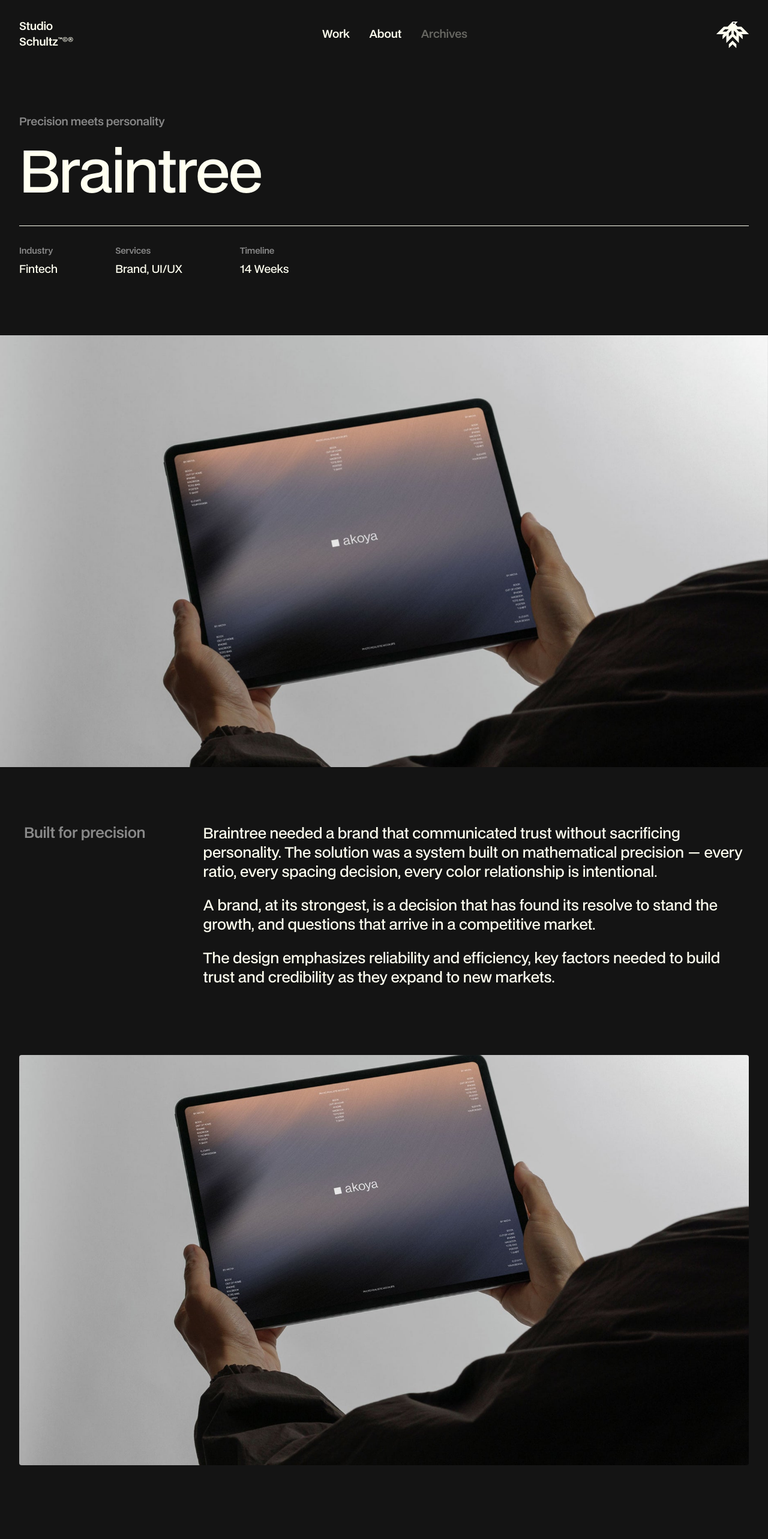
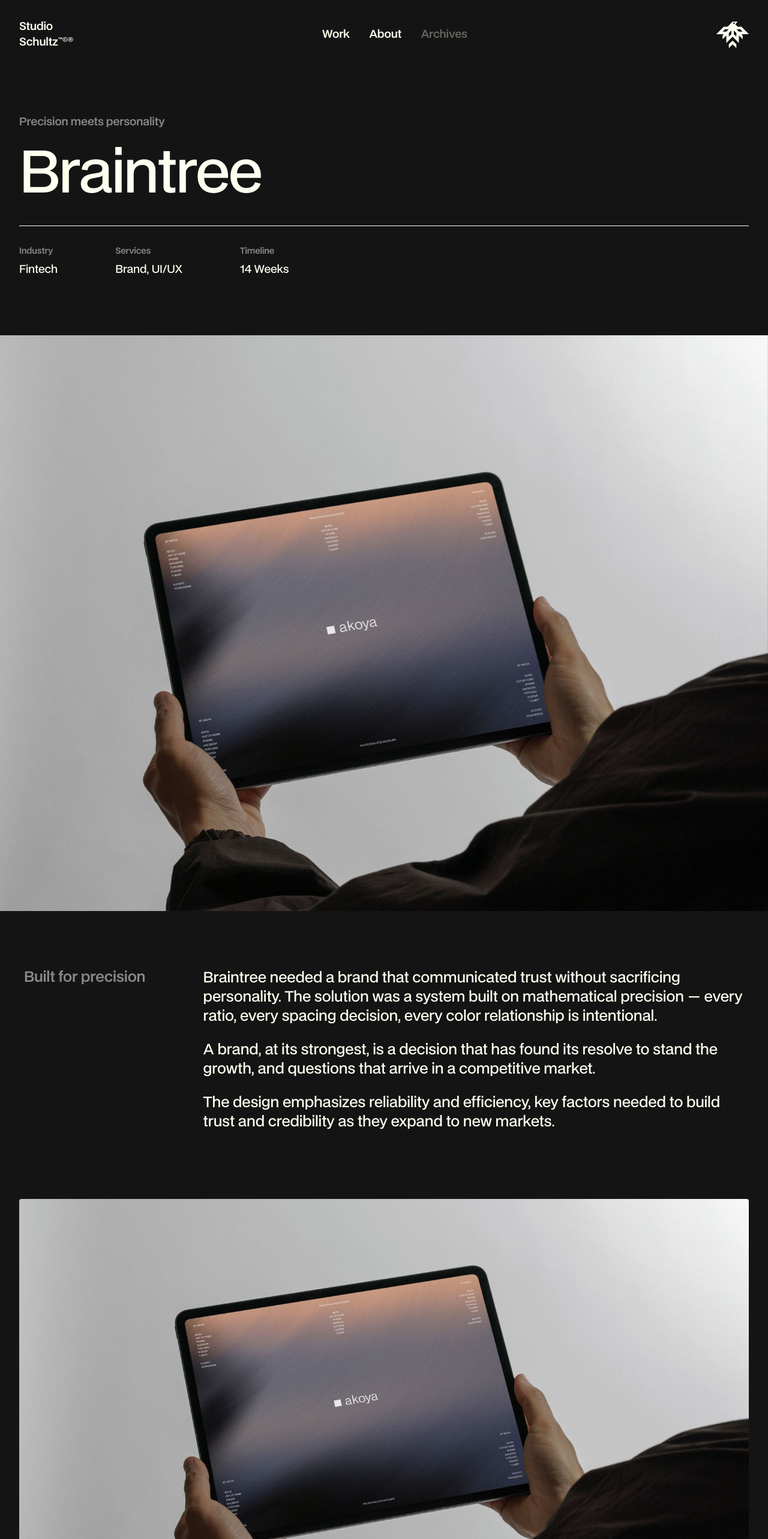
Before and after one commit to Alxanduh/alex-portfolio-2026, a Next.js app: page /work/apex in a window 1280 px wide. Shown: the top 2566 px of the page at 60% size. Built offline with nearby package versions, Linux system fonts and the light colour scheme.

Commit message:
Update aspect ratios from 16:9 to 4:3 on project pages

```diff
--- a/components/case-study/CaseStudyHero.module.css
+++ b/components/case-study/CaseStudyHero.module.css
@@ -58,7 +58,7 @@
 .heroImageWrap {
   position: relative;
   width: 100%;
-  aspect-ratio: 16 / 9;
+  aspect-ratio: 4 / 3;
   overflow: hidden;
 }
 
--- a/components/case-study/CaseStudyRenderer.module.css
+++ b/components/case-study/CaseStudyRenderer.module.css
@@ -88,7 +88,7 @@
 .mediaFull {
   position: relative;
   width: 100%;
-  aspect-ratio: 16 / 9;
+  aspect-ratio: 4 / 3;
   overflow: hidden;
   border-radius: var(--radius-s);
   background-color: var(--color-surface-primary);
--- a/components/work/ProjectCard.module.css
+++ b/components/work/ProjectCard.module.css
@@ -56,7 +56,7 @@
 
 /* Wide variant — full-width card */
 .wide .imageWrap {
-  aspect-ratio: 16 / 9;
+  aspect-ratio: 4 / 3;
 }
 
 
```
Also changed, not shown: next-env.d.ts.
